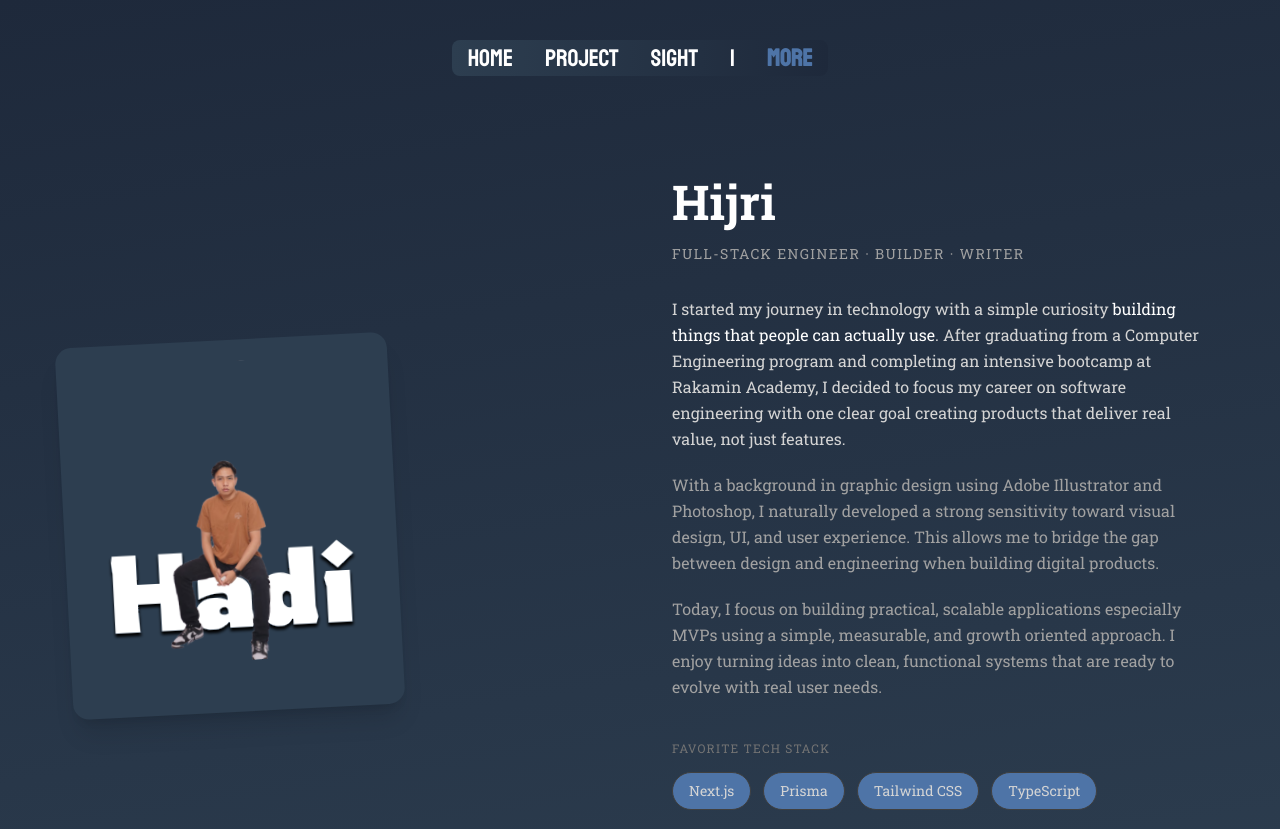
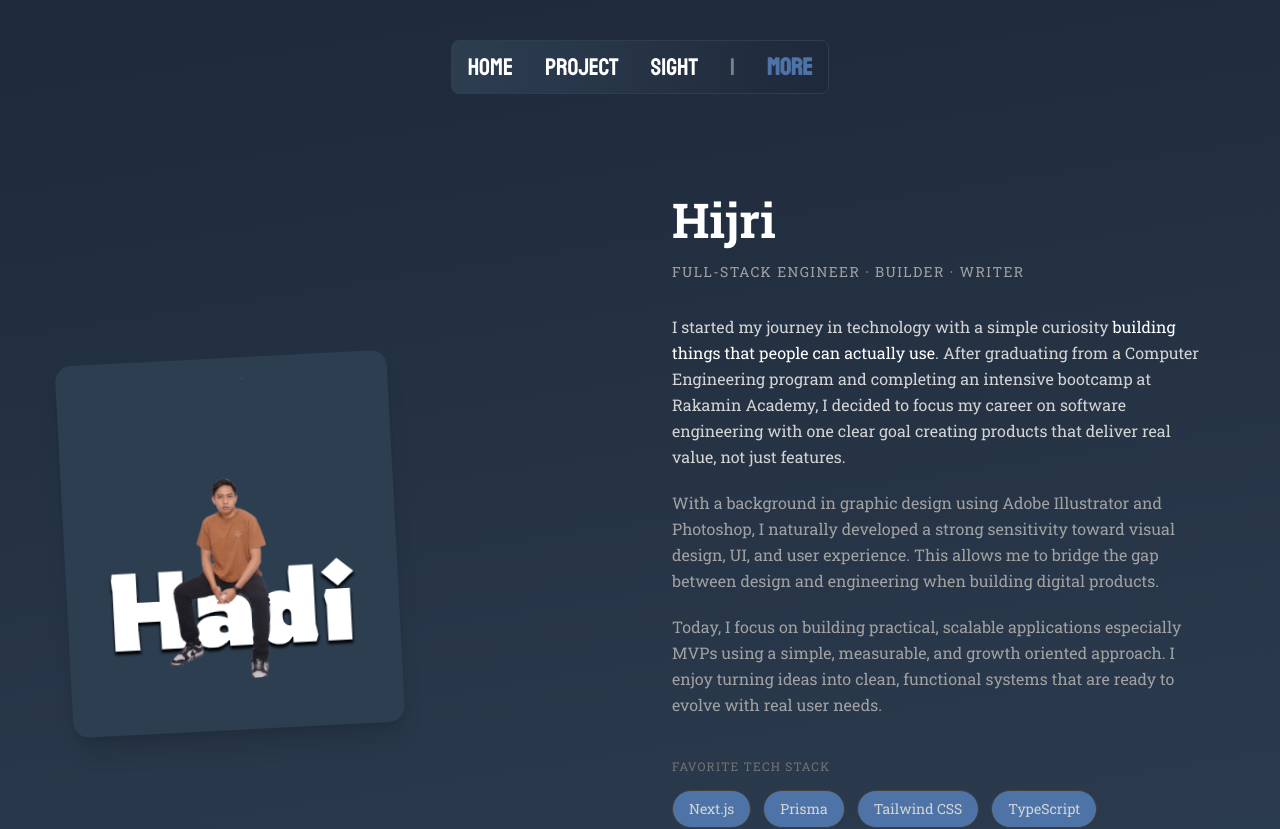
Before and after one commit to Hadihasta/personal-website-v2, a Next.js app: page /more in a window 1280 px wide. Shown: the top 829 px of the page. Built offline with nearby package versions, Linux system fonts and the light colour scheme.

Commit message:
feat : adding condition and adjust burger navbar

```diff
--- a/src/components/global/Navbar.tsx
+++ b/src/components/global/Navbar.tsx
@@ -1,69 +1,12 @@
-'use client'
-
-import { useRouter, usePathname } from 'next/navigation'
+import NavbarDesktop from './NavbarDesktop'
+import NavbarMobile from './NavbarMobile'
 
 const Navbar = () => {
-  const router = useRouter()
-  const pathname = usePathname()
-
-  // helper untuk pindah page
-  const handleNavigate = (path: string) => {
-    router.push(path)
-  }
-
-  // helper class active
-  const navItemClass = (path: string) => {
-    const isActive = pathname === path
-
-    return `
-      cursor-pointer
-      transition-colors
-      duration-200
-      ${
-        isActive
-          ? 'text-blueDisable font-semibold'
-          : 'hover:text-blueDisable'
-      }
-    `
-  }
-
   return (
-    <div className="hidden lg:flex justify-center z-100 mt-10">
-      <div className="flex relative text-white text-end font-staat text-24 gap-8 border-muteGrey rounded-lg px-4 bg-linear-to-r from-muteGrey to-blueDark">
-
-        <div
-          onClick={() => handleNavigate('/')}
-          className={navItemClass('/')}
-        >
-          HOME
-        </div>
-
-        <div
-          onClick={() => handleNavigate('/projects')}
-          className={navItemClass('/projects')}
-        >
-          PROJECT
-        </div>
-
-         <div
-          onClick={() => handleNavigate('/sight')}
-          className={navItemClass('/sight')}
-        >
-          Sight
-        </div>
-
-
-        <div>|</div>
-
-        <div
-          onClick={() => handleNavigate('/more')}
-          className={navItemClass('/more')}
-        >
-          MORE
-        </div>
-
-      </div>
-    </div>
+    <>
+      <NavbarDesktop />
+      <NavbarMobile />
+    </>
   )
 }
 
--- /dev/null
+++ b/src/components/global/NavbarDesktop.tsx
@@ -0,0 +1,55 @@
+'use client'
+
+import { useRouter, usePathname } from 'next/navigation'
+
+const NavbarDesktop = () => {
+  const router = useRouter()
+  const pathname = usePathname()
+
+  const handleNavigate = (path: string) => {
+    router.push(path)
+  }
+
+  const navItemClass = (path: string) => {
+    const isActive = pathname === path
+
+    return `
+      cursor-pointer
+      transition-colors
+      duration-200
+      ${
+        isActive
+          ? 'text-blueDisable font-semibold'
+          : 'hover:text-blueDisable'
+      }
+    `
+  }
+
+  return (
+    <div className="hidden lg:flex justify-center z-50 mt-10">
+      <div className="flex text-white font-staat text-24 gap-8 rounded-lg px-4 py-2
+        bg-linear-to-r from-muteGrey to-blueDark border border-muteGrey">
+
+        <div onClick={() => handleNavigate('/')} className={navItemClass('/')}>
+          HOME
+        </div>
+
+        <div onClick={() => handleNavigate('/projects')} className={navItemClass('/projects')}>
+          PROJECT
+        </div>
+
+        <div onClick={() => handleNavigate('/sight')} className={navItemClass('/sight')}>
+          SIGHT
+        </div>
+
+        <div className="opacity-40">|</div>
+
+        <div onClick={() => handleNavigate('/more')} className={navItemClass('/more')}>
+          MORE
+        </div>
+      </div>
+    </div>
+  )
+}
+
+export default NavbarDesktop
--- /dev/null
+++ b/src/components/global/NavbarMobile.tsx
@@ -0,0 +1,94 @@
+'use client'
+
+import { useState } from 'react'
+import { useRouter, usePathname } from 'next/navigation'
+
+const NavbarMobile = () => {
+  const [open, setOpen] = useState(false)
+  const router = useRouter()
+  const pathname = usePathname()
+
+  const navigate = (path: string) => {
+    router.push(path)
+    setOpen(false)
+  }
+
+  const navItemClass = (path: string) => {
+    const isActive = pathname === path
+    return `
+      py-3 text-lg tracking-wide
+      ${isActive ? 'text-blueDisable font-semibold' : 'text-white'}
+    `
+  }
+
+  return (
+    <>
+      {/* Top bar */}
+      <div className="lg:hidden fixed top-4 left-0 right-0 z-50 px-4">
+    <div
+  className="
+    inline-flex w-fit
+    items-center justify-center
+    bg-linear-to-r from-muteGrey to-blueDark
+    border border-muteGrey rounded-lg
+    px-4 py-3
+  "
+>
+  <button
+    onClick={() => setOpen(!open)}
+    className="flex flex-col gap-1"
+    aria-label="Toggle menu"
+  >
+    <span
+      className={`h-[2px] w-6 bg-white transition-transform duration-300
+        ${open ? 'rotate-45 translate-y-[6px]' : ''}`}
+    />
+    <span
+      className={`h-[2px] w-6 bg-white transition-opacity duration-200
+        ${open ? 'opacity-0' : 'opacity-100'}`}
+    />
+    <span
+      className={`h-[2px] w-6 bg-white transition-transform duration-300
+        ${open ? '-rotate-45 -translate-y-[6px]' : ''}`}
+    />
+  </button>
+</div>
+      </div>
+
+
+      {open && (
+        <div
+          onClick={() => setOpen(false)}
+          className="lg:hidden fixed inset-0 bg-black/60 z-40"
+        />
+      )}
+
+
+      <div
+        className={`lg:hidden fixed top-20 left-4 right-4 z-50
+        bg-linear-to-b from-muteGrey to-blueDark
+        rounded-xl border border-muteGrey
+        transition-all duration-300
+        ${open ? 'opacity-100 translate-y-0' : 'opacity-0 -translate-y-4 pointer-events-none'}`}
+      >
+        <div className="flex flex-col items-center font-staat">
+          <button onClick={() => navigate('/')} className={navItemClass('/')}>
+            HOME
+          </button>
+          <button onClick={() => navigate('/projects')} className={navItemClass('/projects')}>
+            PROJECT
+          </button>
+          <button onClick={() => navigate('/sight')} className={navItemClass('/sight')}>
+            SIGHT
+          </button>
+          <div className="w-full h-px bg-white/20 my-2" />
+          <button onClick={() => navigate('/more')} className={navItemClass('/more')}>
+            MORE
+          </button>
+        </div>
+      </div>
+    </>
+  )
+}
+
+export default NavbarMobile
```
